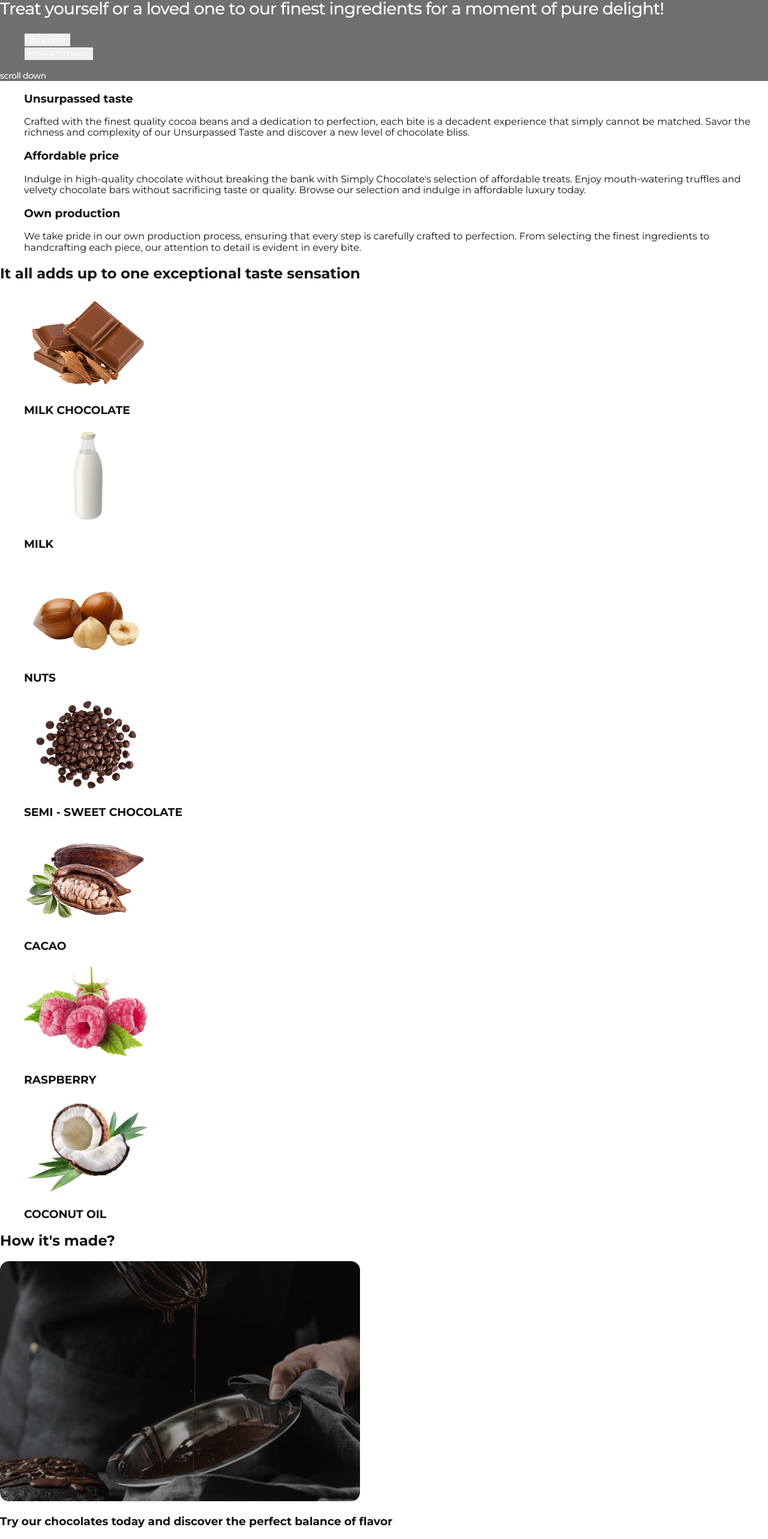
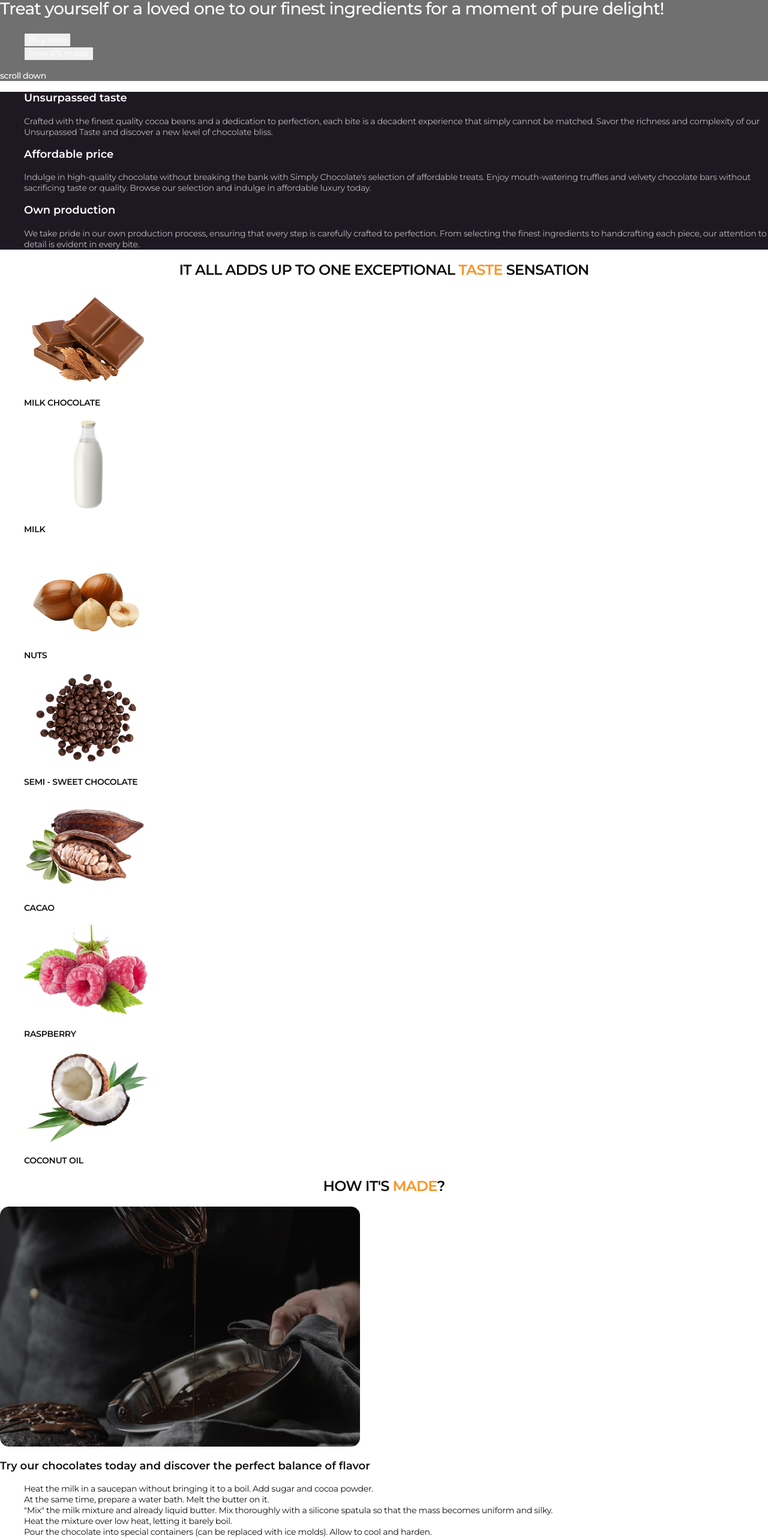
Before and after one commit to yd1224/simply-chocolate, a plain HTML site: page index.html in a window 1280 px wide. Shown: the part 227-2792 px from the top of the page at 60% size. Drawn offline with nearby package versions, Linux system fonts and the light colour scheme; files whose address does not match are found by name.

Commit message:
adds made-section + ing style child problem

```diff
--- a/css/styles.css
+++ b/css/styles.css
@@ -2,6 +2,9 @@
   /* Colors */
   --text-color: #111;
   --gray-bg: rgba(17, 17, 17, 0.6);
+  --almostblack: #1e1823;
+  --wight: #ffffff;
+  --accent: #fd9222;
 }
 
 /**
@@ -23,6 +26,9 @@ ul {
 button {
   font-family: inherit;
   cursor: pointer;
+}
+.accent {
+  color: var(--accent);
 }
 /**
   |============================
@@ -77,7 +83,7 @@ button {
 
   letter-spacing: -0.03em;
 
-  color: #ffffff;
+  color: var(--wight);
 }
 .hero-list {
 }
@@ -87,7 +93,7 @@ button {
   font-size: 14px;
   line-height: 1.21;
 
-  color: #ffffff;
+  color: var(--wight);
 }
 .hero-scroll {
   font-weight: 500;
@@ -96,7 +102,7 @@ button {
 
   letter-spacing: -0.03em;
 
-  color: #ffffff;
+  color: var(--wight);
 }
 /**
   |============================
@@ -105,6 +111,7 @@ button {
 */
 
 .benefits {
+  background-color: var(--almostblack);
 }
 .benefits-title {
 }
@@ -113,8 +120,20 @@ button {
 .benefits-list-item {
 }
 .benefits-list-item-caption {
+  font-weight: 600;
+  font-size: 18px;
+  line-height: 1.2;
+
+  color: var(--wight);
 }
 .benefits-list-item-text {
+  font-weight: 400;
+  font-size: 14px;
+  line-height: 1.29;
+
+  letter-spacing: -0.02em;
+
+  color: rgba(255, 255, 255, 0.7);
 }
 /**
   |============================
@@ -125,6 +144,15 @@ button {
 .ingredients {
 }
 .ingredients-title {
+  font-weight: 600;
+  font-size: 24px;
+  line-height: 1.17;
+
+  text-align: center;
+  letter-spacing: -0.03em;
+  text-transform: uppercase;
+
+  color: var(--text-color);
 }
 .ingredients-list {
 }
@@ -132,10 +160,52 @@ button {
 }
 .ingredients-list-item-img {
 }
+
 .ingredients-list-item-subtitle {
+  font-weight: 600;
+  font-size: 14px;
+  line-height: 1.29;
+
+  letter-spacing: -0.02em;
+  text-transform: uppercase;
+  color: var(--wight);
 }
+
+.ingredients-list-item-subtitle:nth-child(2n) {
+  color: var(--text-color);
+}
+
 /**
   |============================
   |  Made styles
   |============================
 */
+.section {
+}
+.made {
+}
+.made-caption {
+  font-weight: 600;
+  font-size: 24px;
+  line-height: 1.17;
+
+  text-align: center;
+  letter-spacing: -0.03em;
+  text-transform: uppercase;
+}
+.made-img {
+}
+.made-text {
+  font-weight: 600;
+  font-size: 18px;
+  line-height: 1.13;
+}
+.made-list {
+}
+.made-list-item {
+  font-weight: 400;
+  font-size: 14px;
+  line-height: 1.29;
+
+  letter-spacing: -0.02em;
+}
--- a/index.html
+++ b/index.html
@@ -169,7 +169,8 @@ of pure delight!"
       <!-- Ingredients-section -->
       <section class="section ingredients">
         <h2 class="ingredients-title">
-          It all adds up to one exceptional taste sensation
+          It all adds up to one exceptional<span class="accent"> taste </span
+          >sensation
         </h2>
         <ul class="ingredients-list">
           <li class="ingredients-list-item">
@@ -248,30 +249,33 @@ of pure delight!"
       </section>
       <!-- Made-section -->
       <section class="section made" id="made">
-        <h2>How it's made?</h2>
+        <h2 class="made-caption">How it's<span class="accent"> made</span>?</h2>
         <img
+          class="made-img"
           src="./images/made/image.jpg"
           alt="Making chocolate"
           width="600"
           height="400"
         />
-        <h3>
+        <h3 class="made-text">
           Try our chocolates today and discover the perfect balance of flavor
         </h3>
-        <ul>
-          <li>
+        <ul class="made-list">
+          <li class="made-list-item">
             Heat the milk in a saucepan without bringing it to a boil. Add sugar
             and cocoa powder.
           </li>
-          <li>
+          <li class="made-list-item">
             At the same time, prepare a water bath. Melt the butter on it.
           </li>
-          <li>
+          <li class="made-list-item">
             "Mix" the milk mixture and already liquid butter. Mix thoroughly
             with a silicone spatula so that the mass becomes uniform and silky.
           </li>
-          <li>Heat the mixture over low heat, letting it barely boil.</li>
-          <li>
+          <li class="made-list-item">
+            Heat the mixture over low heat, letting it barely boil.
+          </li>
+          <li class="made-list-item">
             Pour the chocolate into special containers (can be replaced with ice
             molds). Allow to cool and harden.
           </li>
```
